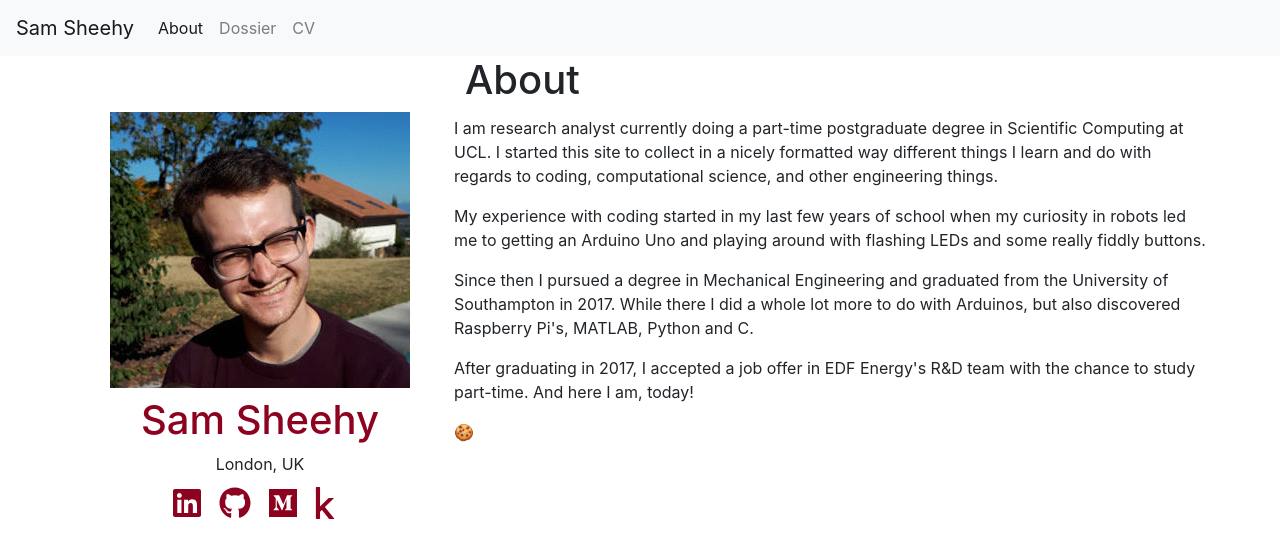
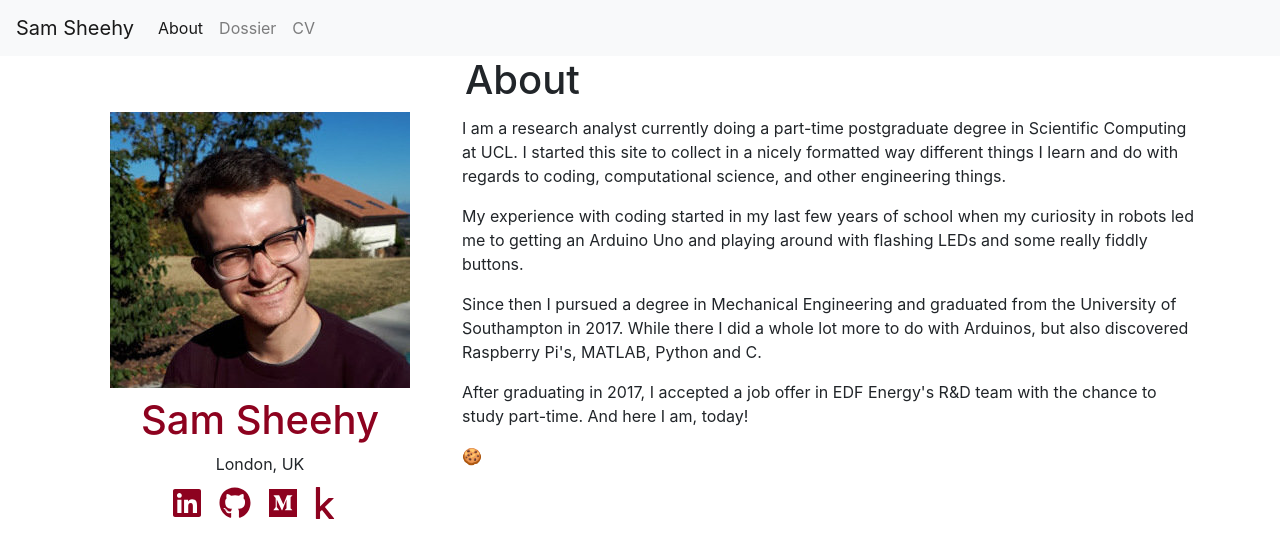
Before and after one commit to sheeshee/sheeshee.github.io, a Jekyll site: the page built from about.html, in a window 1280 px wide. Shown: the top 558 px of the page. Built offline with Jekyll 4.4.1, drawn with Linux system fonts in a browser that asks for light colours; nearby versions of some CDN libraries; emoji names are drawn with the system emoji font.

Commit message:
Minor tweaks.

```diff
--- a/about.html
+++ b/about.html
@@ -3,9 +3,9 @@ layout: default
 title: About
 heading: About
 ---
-<div class="m-1">
+<div class="m-1 px-2">
 <p>
-    I am research analyst currently doing a part-time postgraduate
+    I am a research analyst currently doing a part-time postgraduate
     degree in Scientific Computing at UCL. I started this site to
     collect in a nicely formatted way different things I learn and
     do with regards to coding, computational science, and other
@@ -30,7 +30,7 @@ heading: About
     team with the chance to study part-time. And here I am, today!
 </p>
 
-<p>
+<p class="d-flex justify-content-center justify-content-sm-start">
     :cookie:
 </p>
 </div>
```
